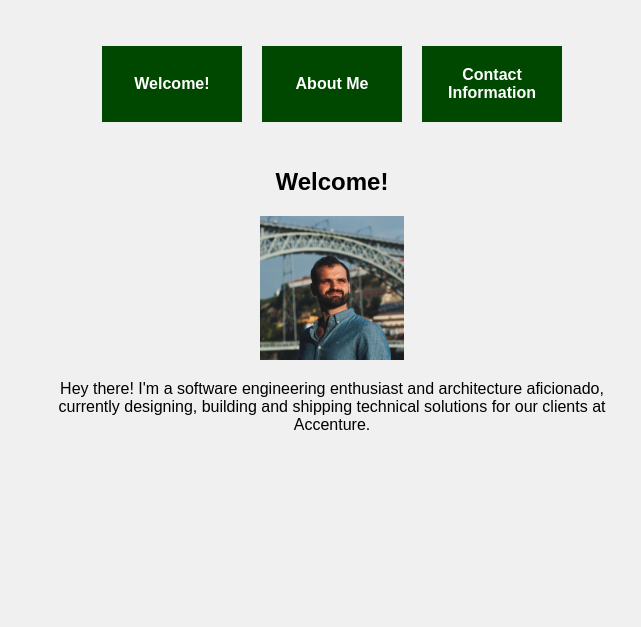
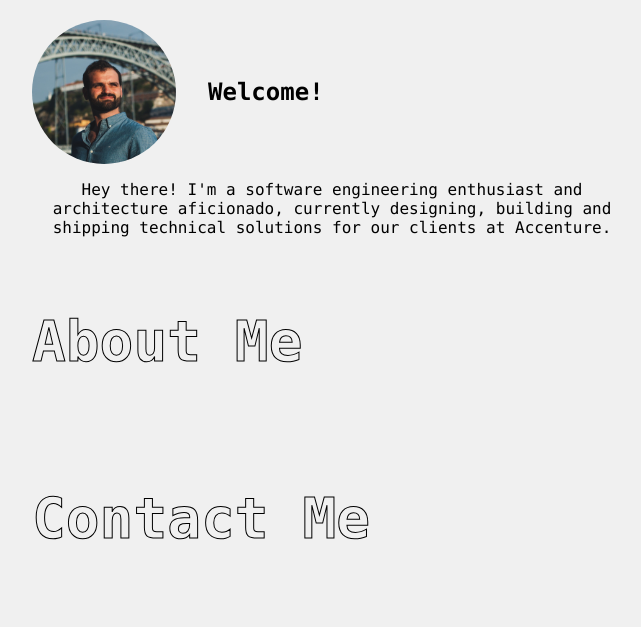
Before and after one commit to valon-loshaj/valon-in-tech, a PHP site: page /pages/home.html in a window 1280 px wide. Shown: the top 627 px of the page, without its empty margins (308-949 px from the left). Run offline with PHP 8.4, Linux system fonts and the light colour scheme.

Commit message:
0.0.0 release of website

```diff
--- a/css/style.css
+++ b/css/style.css
@@ -4,59 +4,105 @@ body {
     box-sizing: border-box;
     display: flex;
     flex-direction: column;
-    font-family: sans-serif;
+    font-family: 'Monaco';
     justify-content: center;
     margin: 0 auto;
     max-width: 800px;
     padding: 20px;
+    transition: background-color 0.5s;
+    width: 100%;
 }
+
+body.about-me-hover {
+    background-color: #31bc31;
+}
+
+body.contact-me-hover {
+    background-color: #ce7f18;
+}
+
+#homepage {
+    display: flex;
+    align-items: center;
+}
+
+.menu-hidden {
+    display: none;
+}
+
+.menu-shown {
+    display: flex;
+    margin-block: 0;
+}
+
 #menuButton {
     cursor: pointer;
+    display: flex;
+    flex-direction: column;
+    justify-content: space-around;
+    height: 2rem;
+    width: 2rem;
+}
+
+#menuButton div {
+    height: 0.25rem;
+    background-color: #000; /* Change this to the color you want for the lines */
+    width: 100%;
+}
+
+nav ul {
     display: none;
-}
-nav ul {
-    display: flex;
+    flex-direction: column; /* Change the direction of the list items to column */
     justify-content: space-between;
     list-style-type: none;
+    margin-block: 0;
     padding: 0;
+    width: 100%;
 }
+
 nav ul li {
     align-items: center;
-    background-color: #004800; /* forest green */
-    display: flex;
+    background-color: #127612; /* forest green */
+    display: list-item;
+    box-sizing: border-box; /* Include padding and border in element's total width and height */
     flex: 1;
     font-weight: bold;
     justify-content: center;
-    margin: 10px;
-    padding: 20px;
+    margin: .5rem;
+    padding: .5rem;
     text-align: center;
+    width: calc(37rem - 1rem);
 }
+
 nav ul li a {
     color: white;
     text-decoration: none;
 }
+
 .profile-picture {
     height: 9rem;
     width: 9rem;
+    margin-right: 2rem;
+    border-radius: 50%;
+    justify-content: flex-start;
 }
+
 section {
     max-width: 600px;
     text-align: center;
     width: 100%;
 }
-@media (max-width: 600px) {
-    #menuButton {
-        display: block;
-    }
-    nav ul {
-        display: none;
-        flex-direction: column;
-    }
-    nav ul.active {
-        display: block;
-    }
-    nav ul li {
-        display: block;
-        margin-bottom: 10px;
-    }
+
+.vertical-elements {
+    display: flex;
+    flex-direction: column;
+    align-items: flex-start;
+    font-family: 'Monaco';
+    font-size: 3rem;
 }
+
+.vertical-elements a {
+    color: transparent;
+    text-decoration: none;
+    -webkit-text-stroke: 1px black;
+}
--- a/js/script.js
+++ b/js/script.js
@@ -1,8 +1,36 @@
+// This function will run once the entire page has been loaded
+window.onload = function() {
+    // Add an event listener for the 'mouseover' event on the 'about-me' element
+    document.getElementById('about-me').addEventListener('mouseover', function() {
+        // Change the background color of the body to '#004800' when the 'about-me' element is hovered over
+        document.body.classList.add('about-me-hover');
+    });
+
+    // Add an event listener for the 'mouseout' event on the 'about-me' element
+    document.getElementById('about-me').addEventListener('mouseout', function() {
+        // Reset the background color of the body when the mouse is no longer hovering over the 'about-me' element
+        document.body.classList.remove('about-me-hover');
+    });
+
+    // Add an event listener for the 'mouseover' event on the 'contact-me' element
+    document.getElementById('contact-me').addEventListener('mouseover', function() {
+        // Change the background color of the body to '#003500' when the 'contact-me' element is hovered over
+        document.body.classList.add('contact-me-hover');
+    });
+
+    // Add an event listener for the 'mouseout' event on the 'contact-me' element
+    document.getElementById('contact-me').addEventListener('mouseout', function() {
+        // Reset the background color of the body when the mouse is no longer hovering over the 'contact-me' element
+        document.body.classList.remove('contact-me-hover');
+    });
+};
+
+// Add an event listener for the 'click' event on the 'menuButton' element
 document.getElementById('menuButton').addEventListener('click', function () {
-    document.getElementById('menu').classList.toggle('active');
+    var menu = document.getElementById('menu');
+    if (menu.classList.contains('menu-hidden')) {
+        menu.classList.replace('menu-hidden', 'menu-shown');
+    } else {
+        menu.classList.replace('menu-shown', 'menu-hidden');
+    }
 });
-
-window.onload = function() {
-    document.getElementById('nav-panel').innerHTML =
-        '<object type="text/html" data="pages/nav-panel.html" ></object>';
-};
--- a/pages/home.html
+++ b/pages/home.html
@@ -9,21 +9,19 @@
     <link rel="stylesheet" type="text/css" href="../css/style.css">
 </head>
 <body>
-    <!-- Navigation Panel -->
-    <button id="menuButton">☰</button>
-    <nav>
-        <ul id="menu">
-            <li><a href="/index.html">Welcome!</a></li>
-            <li><a href="/pages/about-me.html">About Me</a></li>
-            <li><a href="/pages/contact-me.html">Contact Information</a></li>
-        </ul>
-    </nav>
-    <!-- Homepage with Introduction -->
+    <!-- Homepage with Introduction and main navigation elements-->
     <section id="homepage">
+        <img class="profile-picture" src="../assets/profile-picture.jpeg" alt="Valon Loshaj Profile Picture" profile-picture>
         <h1>Welcome!</h1>
-        <img class="profile-picture" src="../assets/profile-picture.jpeg" alt="Valon Loshaj Profile Picture" profile-picture>
-        <p>Hey there! I'm a software engineering enthusiast and architecture aficionado, currently designing, building and shipping technical solutions for our clients at Accenture.
+    </section>
+    <section id="homepage-welcome">
+        <p>Hey there! I'm a software engineering enthusiast and architecture aficionado, currently designing, building and shipping technical
+            solutions for our clients at Accenture.
         </p>
+        <div class="vertical-elements">
+            <a href="about-me.html" id="about-me"><h3>About Me</h3></a>
+            <a href="contact-me.html" id="contact-me"><h3>Contact Me</h3></a>
+        </div>
     </section>
     <script src="../js/script.js"></script>
 </body>
```
Also changed, not shown: pages/about-me.html (+8 -4 lines), pages/contact-me.html (+12 -7 lines), assets/LinkedIn_icon.svg (added), assets/linkedin-logo.png (added), 2 other files.
